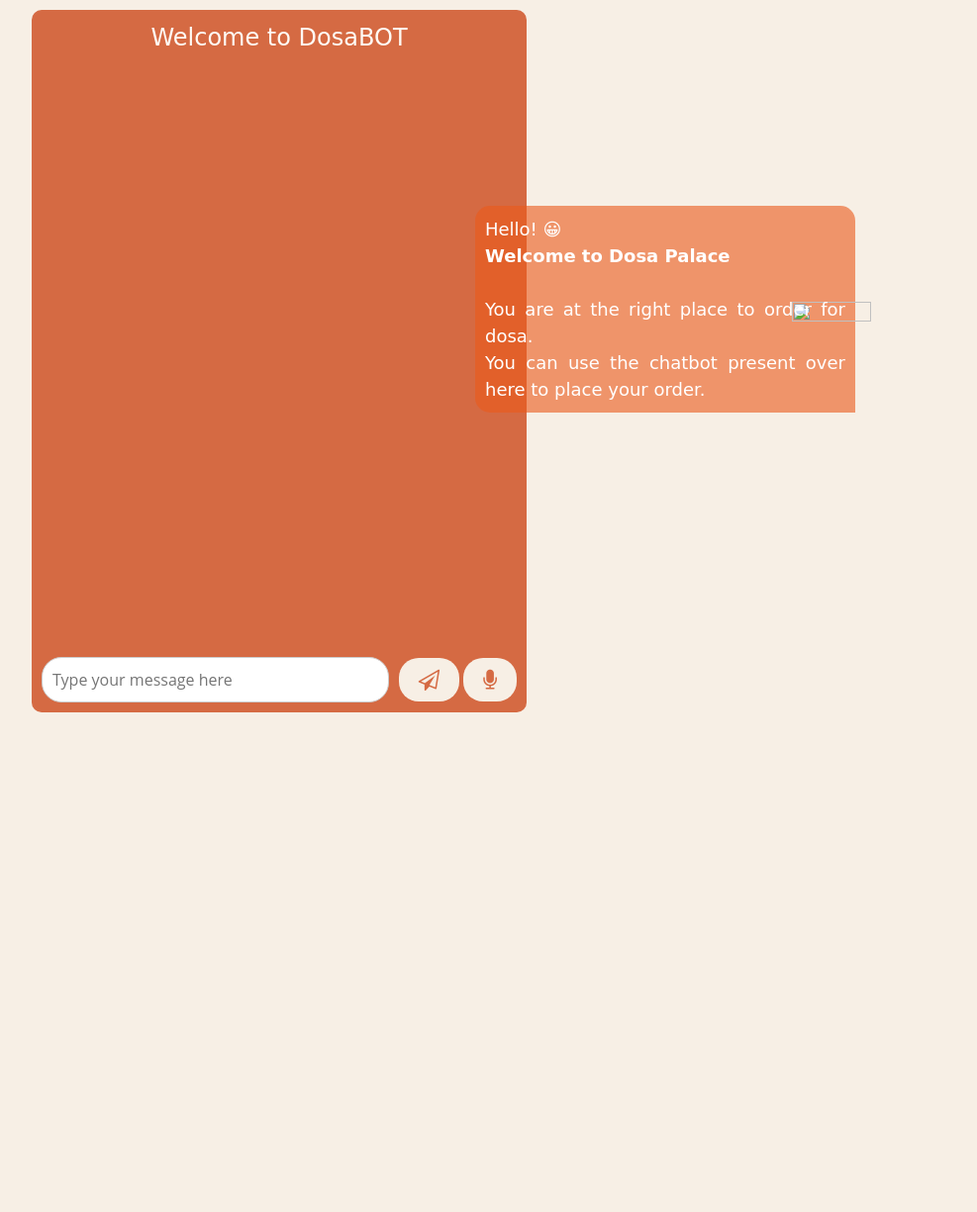
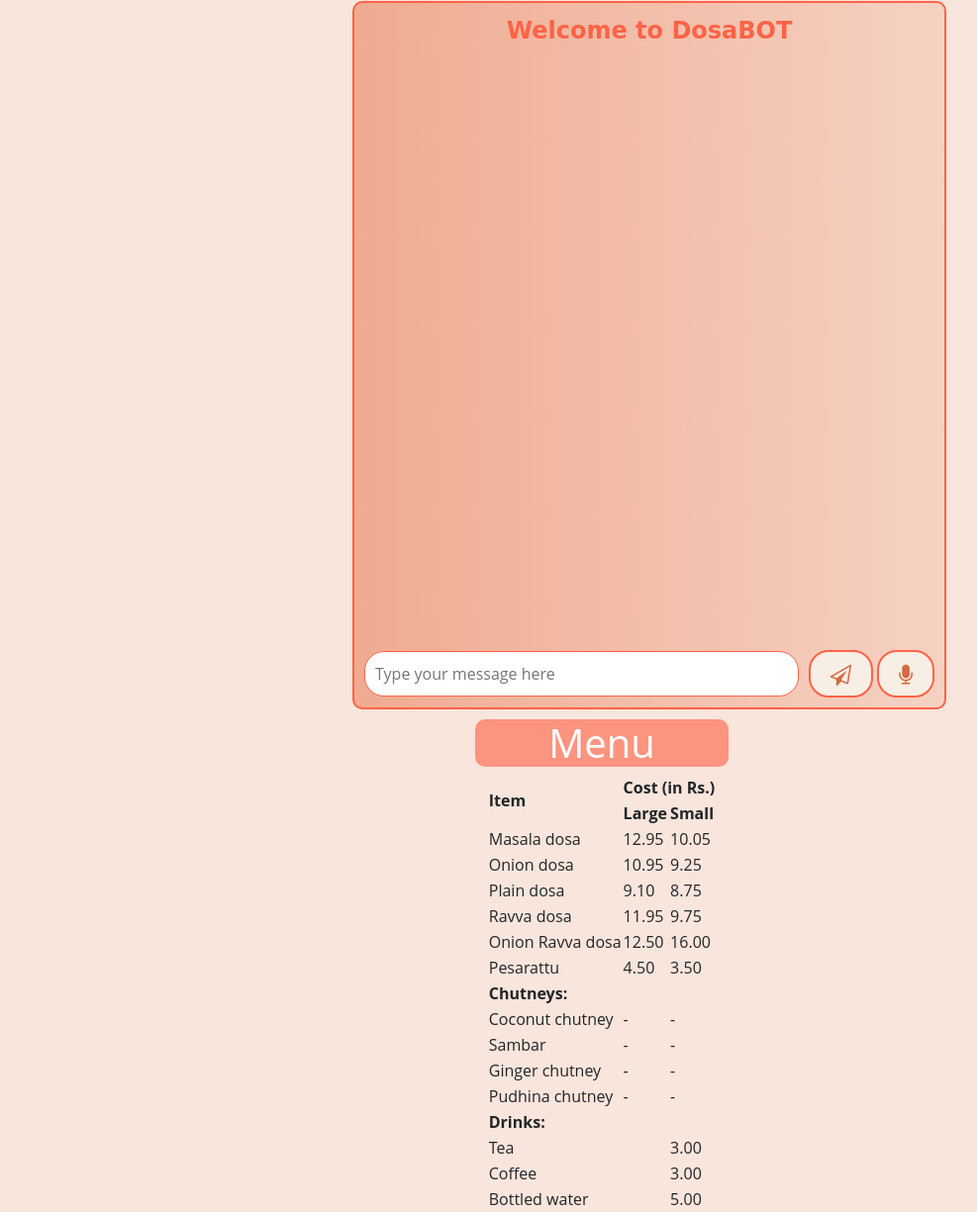
Before and after one commit to Gayathri0315/DosaBot, a plain HTML site: page templates/index.html in a window 1280 px wide. Shown: the part 74-1299 px from the top of the page at 99% size, without its empty margins (32-1019 px from the left). Before the commit the page ends 800 px from the top, so only its background shows below. Drawn offline with nearby package versions, Linux system fonts and the light colour scheme; files that its build step writes are made by us from their sources; files whose address does not match are found by name.

Commit message:
modified

```diff
--- a/static/CSS/index.css
+++ b/static/CSS/index.css
@@ -1,13 +1,38 @@
 body {
   font-family: "Open Sans", sans-serif;
-  background-color: #f7efe5;
-  background-image: url();
+  background-color:rgba(244, 212, 194, 0.584);
+  /* background-image: url(https://t3.ftcdn.net/jpg/02/52/63/16/360_F_252631636_qnuNZp2bx1rjXJt2ydrsMVRTaMA1Nd43.jpg);/*
+  background-image: url("/static/waiter.png");*/
   background-repeat: no-repeat;
-  background-size: 100%;
+  background-size:16%;
+  background-position: center;
 }
-#text{
-  margin-left: 40%;
-  margin-top:-45%;
+header {
+  width:auto;
+  margin:-1%;
+}
+
+#main-content {
+  display: flex;
+  justify-content: space-between;
+  padding: 10px;
+  margin-top: 1%;
+}
+
+#chat-window {
+  width: 600px;
+  height:80%;
+  margin-left: 30%;
+  background-image:linear-gradient(to right,rgba(237, 155, 125, 0.789),rgba(237, 155, 125, 0.258));
+  padding: 10px;
+  border:2px solid tomato;
+  border-radius: 10px;
+}
+
+
+ #text{
+  margin-left: 10%;
+  margin-right:10%;
   font-family: cursive;
   font-size: 18px;
   align-content: center;
@@ -16,40 +41,16 @@ body {
   color:white;
   background-color: rgba(236, 90, 28, 0.605);
 }
-#text:hover{
-  margin-left: 40%;
-  margin-top:-45%;
-  font-family: cursive;
-  font-size: 18px;
-  color:aliceblue;
-  align-content: center;
-  border-radius: 15px 15px 0.5px 15px;
-  background-color: rgb(240, 163, 62);
-}
-div p{
-  width:30%;
-}
-header{
-  padding:5px;
-}
+
 header a:hover{
-  background-color:rgb(166, 214, 214);
+  background-color:rgb(199, 26, 26);
   border-radius: 20px;
 }
-#chat-window {
-  width: 500px;
-  margin:5%;
-  background-color: rgb(213, 106, 67);
-  padding: 10px;
-  border-radius: 10px;
-  margin-top: 10px;
-}
+
 #waiter{
-  float: right;
   width:25%;
   height:80%;
-  margin-top: -10%;
-  margin-left: -40%;
+  margin-left: 10%;
   margin-right:10%;
 }
 #chat-messages {
@@ -57,8 +58,6 @@ header a:hover{
   max-height: calc(100vh - 200px);
   overflow: auto;
 }
-
-
 #chat-form {
   display: flex;
   align-items: center;
@@ -69,15 +68,24 @@ header a:hover{
   padding: 10px;
   margin-right: 10px;
   border-radius: 20px;
-  border: 1px solid #ccc;
+  border: 1px solid tomato;
 }
-
 button[type="submit"] {
   padding: 10px 20px;
   border-radius: 20px;
   background-color: #f7efe5;
   color: rgb(213, 106, 67);
-  border: none;
+  border: 2px solid tomato;
+  font-size: 1rem;
+  font-weight: bold;
+}
+
+button[type="submit"]:hover {
+  padding: 10px 20px;
+  border-radius: 20px;
+  background-color: tomato;
+  color: rgb(253, 250, 249);
+  border: 2px solid tomato;
   font-size: 1rem;
   font-weight: bold;
 }
@@ -96,13 +104,16 @@ button[type="submit"] {
 
 .bot-message {
   font-family: "Roboto", sans-serif;
-  background-color: #fffbf5; /* different light color */
+  background-color: #b4624051; /* different light color */
   text-align: justify; /* keep it right-aligned */
   padding: 10px; /* added padding */
-  margin-top: 10px; /* added margin-top to create a gap */
+  margin-top: 20px; /* added margin-top to create a gap */
   margin-bottom: 10px;
+  margin-right: 10%;
   display: flex;
-  margin-left:5%;
+  color:white;
+  margin-left:10%;
+  float:left;
   width:fit-content;
   align-items: center;
   font-style: italic;
@@ -112,11 +123,13 @@ button[type="submit"] {
 
 .user-message {
   font-family: "Nunito", sans-serif;
-  background-color: #f7efe5; /* light color */
+  background-color:rgba(216, 46, 12, 0.542); /* light color */
   text-align: left; /* changed text align to left */
   padding: 10px; /* added padding */
   display: flex;
+  color:white;
   width:fit-content;
+  float:right;
   margin-right: 10%;
   align-items: center;
   font-style: italic;
@@ -138,5 +151,6 @@ button[type="submit"] {
   text-align: center;
   font-family: cursive;
   margin-bottom: 0.5rem;
-  color: #fffbf5;
+  color: tomato;
+  font-weight: bold;
 }
--- a/static/JS/app.js
+++ b/static/JS/app.js
@@ -1,7 +1,7 @@
 const form = document.getElementById("chat-form");
 const input = document.getElementById("chat-input");
 const messages = document.getElementById("chat-messages");
-const apiKey = "";
+const apiKey = "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";
 
 const context = [
   {
@@ -56,7 +56,7 @@ form.addEventListener("submit", async (e) => {
     "https://api.openai.com/v1/completions",
     {
       prompt: chatHistory.map((msg) => msg.content).join("\n"),
-      model: "text-davinci-003",
+      model: "gpt-3.5-turbo",
       temperature: 0,
       max_tokens: 1000,
       top_p: 1,
--- a/templates/index.html
+++ b/templates/index.html
@@ -1,6 +1,7 @@
 <!DOCTYPE html>
 <html>
   <head>
+    <meta name="viewport" content="width=device-width, initial-scale=1.0">
     <title>Chatbot</title>
     <link href="https://cdn.jsdelivr.net/npm/bootstrap@5.3.0/dist/css/bootstrap.min.css" rel="stylesheet" integrity="sha384-9ndCyUaIbzAi2FUVXJi0CjmCapSmO7SnpJef0486qhLnuZ2cdeRhO02iuK6FUUVM" crossorigin="anonymous">
     <script src="https://cdn.jsdelivr.net/npm/bootstrap@5.3.0/dist/js/bootstrap.bundle.min.js" integrity="sha384-geWF76RCwLtnZ8qwWowPQNguL3RmwHVBC9FhGdlKrxdiJJigb/j/68SIy3Te4Bkz" crossorigin="anonymous"></script>
@@ -12,10 +13,10 @@
 
       <nav class="navbar navbar-light justify-content-end" style="background-color: rgb(224, 161, 138);">
         <!-- Navbar content -->
-        <img src="https://encrypted-tbn0.gstatic.com/images?q=tbn:ANd9GcTDtYiFdVfdRT0YRyRePCtKjAFWWdxNC86LaA&usqp=CAU" style="width:5%;margin-left:1%;border-radius:50%">&nbsp;&nbsp;
-        <h1 style="float: left; color:white;font-family:ponyclub;margin-right: 70%;font-size: 24px;">DosaHub</h1>
+        <img src="https://encrypted-tbn0.gstatic.com/images?q=tbn:ANd9GcTDtYiFdVfdRT0YRyRePCtKjAFWWdxNC86LaA&usqp=CAU" style="width:5%;margin-top:1%;border-radius:50%">&nbsp;&nbsp;
+        <h1 style="margin-top:1%;color:white;font-family:ponyclub;margin-right:60%;font-size: 24px;">DosaHub</h1>
 
-      <ul class="nav justify-content-end">
+      <ul class="nav justify-content-end" style="margin-right: 10%;">
 
         <li class="nav-item">
           <a class="nav-link" style="color: rgb(247, 245, 244);" href="#">ABOUT US</a>
@@ -23,11 +24,100 @@
         <li class="nav-item">
           <a class="nav-link" style="color: rgb(247, 245, 244);" href="#">FAQ'S</a>
         </li>
-
       </ul>
       </nav>
     </header>
-    <div>
+ <!-- <img src="static/waiter.png" id="waiter" style="max-width:40%;height:50%;float:left"> -->
+<!-- <p id="text" style="float:right;width:40%">Hello! &#128512;<br><b>Welcome to Dosa Palace</b><br>You are at the right place to order dosa.You can use the chatbot to place your order.</p>
+          -->
+  <div style="width:100%" id="main-content">
+    <!-- <div id="table-content">
+    <table>
+      <thead>
+        <tr>
+          <th rowspan="2">Item</th>
+          <th colspan="2">Cost (in Rs.)</th>
+        </tr>
+        <tr>
+          <th>Large</th>
+          <th>Small</th>
+        </tr>
+      </thead>
+      <tbody>
+        <tr>
+          <td>Masala dosa</td>
+          <td>12.95</td>
+          <td>10.05</td>
+        </tr>
+        <tr>
+          <td>Onion dosa</td>
+          <td>10.95</td>
+          <td>9.25</td>
+        </tr>
+        <tr>
+          <td>Plain dosa</td>
+          <td>9.10</td>
+          <td>8.75</td>
+        </tr>
+        <tr>
+          <td>Ravva dosa</td>
+          <td>11.95</td>
+          <td>9.75</td>
+        </tr>
+        <tr>
+          <td>Onion Ravva dosa</td>
+          <td>12.50</td>
+          <td>16.00</td>
+        </tr>
+        <tr>
+          <td>Pesarattu</td>
+          <td>4.50</td>
+          <td>3.50</td>
+        </tr>
+        <tr>
+          <td colspan="3"><strong>Chutneys:</strong></td>
+        </tr>
+        <tr>
+          <td>Coconut chutney</td>
+          <td>-</td>
+          <td>-</td>
+        </tr>
+        <tr>
+          <td>Sambar</td>
+          <td>-</td>
+          <td>-</td>
+        </tr>
+        <tr>
+          <td>Ginger chutney</td>
+          <td>-</td>
+          <td>-</td>
+        </tr>
+        <tr>
+          <td>Pudhina chutney</td>
+          <td>-</td>
+          <td>-</td>
+        </tr>
+        <tr>
+          <td colspan="3"><strong>Drinks:</strong></td>
+        </tr>
+        <tr>
+          <td>Tea</td>
+          <td></td>
+          <td>3.00</td>
+        </tr>
+        <tr>
+          <td>Coffee</td>
+          <td></td>
+          <td>3.00</td>
+        </tr>
+        <tr>
+          <td>Bottled water</td>
+          <td></td>
+          <td>5.00</td>
+        </tr>
+      </tbody>
+    </table>
+    </div> -->
     <div id="chat-window">
       <div class="main-title">Welcome to DosaBOT</div>
       <div id="chat-messages"></div>
@@ -39,16 +129,101 @@
           placeholder="Type your message here"
           required
         />
-        <button type="submit"><i class="fa fa-paper-plane-o fa-lg" style="color: rgb(213, 106, 67)"></i></button>&nbsp;
+        <button type="submit"><i class="fa fa-paper-plane-o fa-lg"></i></button>&nbsp;
         <button type="submit"><i class="fa fa-microphone fa-lg"></i></button>
       </form>
     </div>
-    <div>
-    <div><p id="text" align="justify">Hello! &#128512;<br><b>Welcome to Dosa Palace</b><br><br>You are at the right place to order for dosa.<br>You can use the chatbot present over here to place your order.</p>
-    </div> <img src="static/waiter.png" id="waiter">
     </div>
-    </div>
+    <div id="table-content" align="center">
+      <h1 style="background-color: rgba(255, 99, 71, 0.619);color: white;width:20%;border-radius: 10px;">Menu</h1>
+      <table>
+        <thead>
+          <tr>
+            <th rowspan="2">Item</th>
+            <th colspan="2">Cost (in Rs.)</th>
+          </tr>
+          <tr>
+            <th>Large</th>
+            <th>Small</th>
+          </tr>
+        </thead>
+        <tbody>
+          <tr>
+            <td>Masala dosa</td>
+            <td>12.95</td>
+            <td>10.05</td>
+          </tr>
+          <tr>
+            <td>Onion dosa</td>
+            <td>10.95</td>
+            <td>9.25</td>
+          </tr>
+          <tr>
+            <td>Plain dosa</td>
+            <td>9.10</td>
+            <td>8.75</td>
+          </tr>
+          <tr>
+            <td>Ravva dosa</td>
+            <td>11.95</td>
+            <td>9.75</td>
+          </tr>
+          <tr>
+            <td>Onion Ravva dosa</td>
+            <td>12.50</td>
+            <td>16.00</td>
+          </tr>
+          <tr>
+            <td>Pesarattu</td>
+            <td>4.50</td>
+            <td>3.50</td>
+          </tr>
+          <tr>
+            <td colspan="3"><strong>Chutneys:</strong></td>
+          </tr>
+          <tr>
+            <td>Coconut chutney</td>
+            <td>-</td>
+            <td>-</td>
+          </tr>
+          <tr>
+            <td>Sambar</td>
+            <td>-</td>
+            <td>-</td>
+          </tr>
+          <tr>
+            <td>Ginger chutney</td>
+            <td>-</td>
+            <td>-</td>
+          </tr>
+          <tr>
+            <td>Pudhina chutney</td>
+            <td>-</td>
+            <td>-</td>
+          </tr>
+          <tr>
+            <td colspan="3"><strong>Drinks:</strong></td>
+          </tr>
+          <tr>
+            <td>Tea</td>
+            <td></td>
+            <td>3.00</td>
+          </tr>
+          <tr>
+            <td>Coffee</td>
+            <td></td>
+            <td>3.00</td>
+          </tr>
+          <tr>
+            <td>Bottled water</td>
+            <td></td>
+            <td>5.00</td>
+          </tr>
+        </tbody>
+      </table>
+      </div>
     <script src="https://cdnjs.cloudflare.com/ajax/libs/axios/1.2.3/axios.min.js"></script>
     <script src="static/JS/app.js"></script>
   </body>
+
 </html>
```
